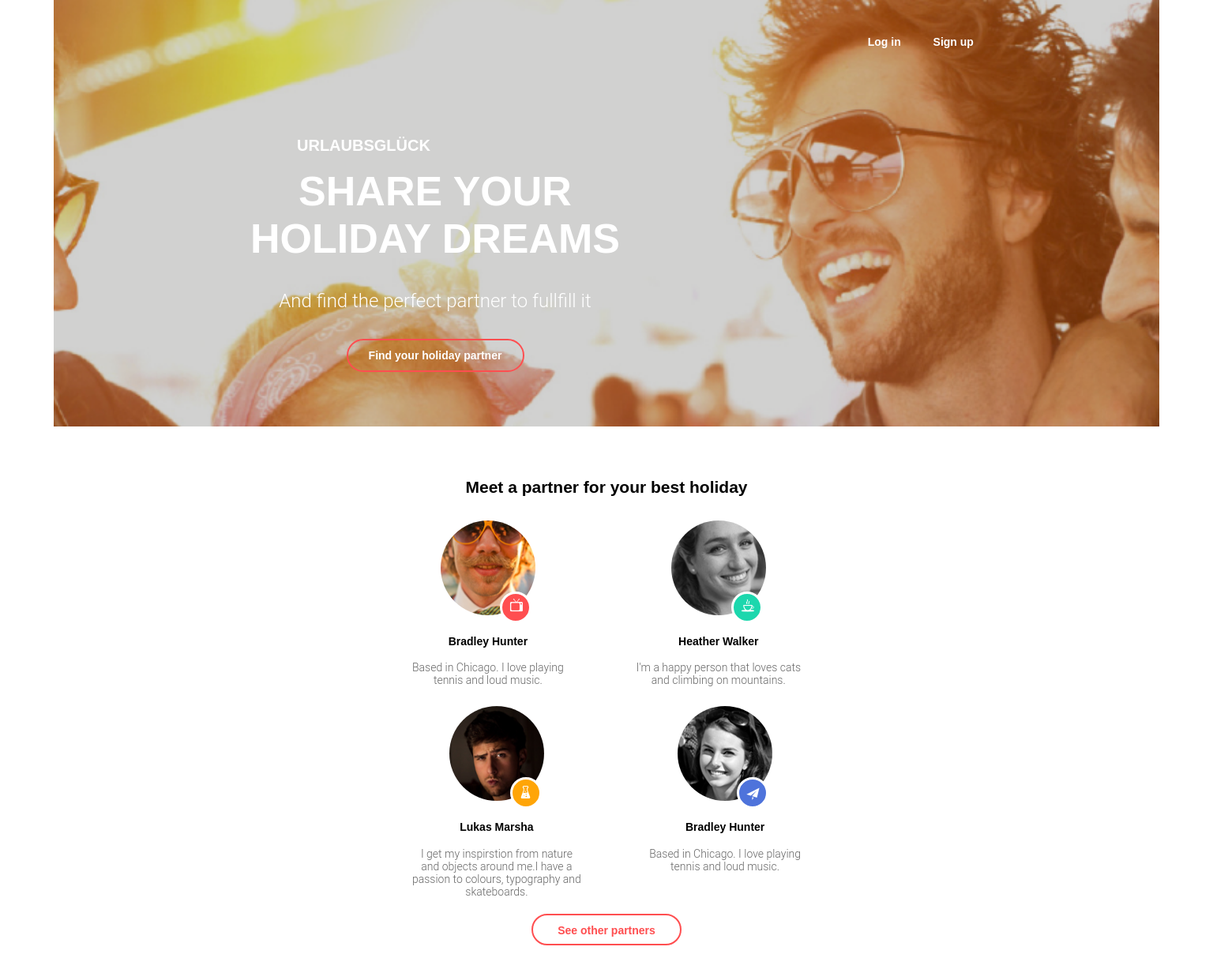
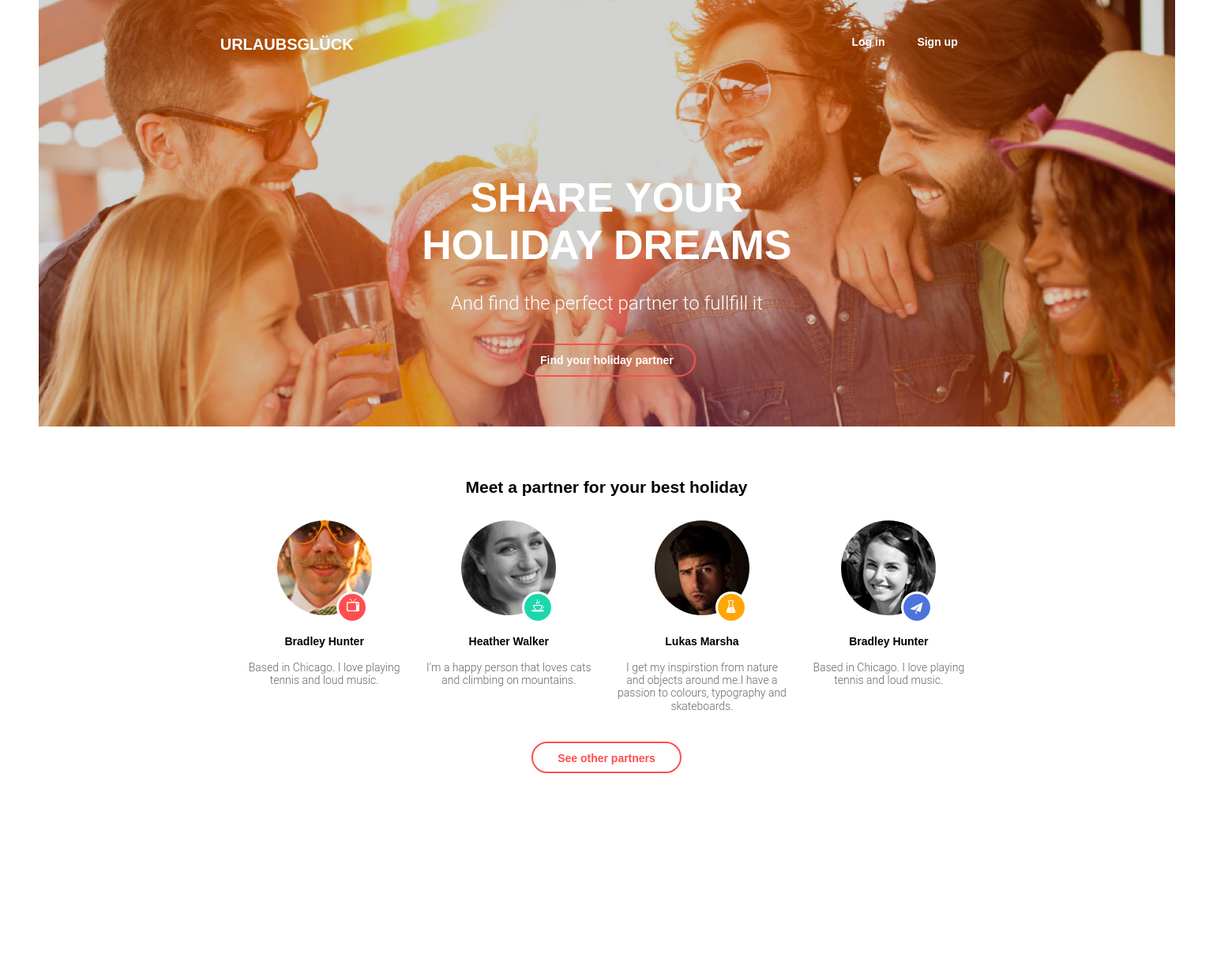
Before and after one commit to RusKozlovskyi/module_08, a plain HTML site: page index.html in a window 1536 px wide. Shown: the whole page at 79% size. After the commit the page ends 1049 px from the top, so only its background shows below. Drawn offline with Linux system fonts and the light colour scheme.

Commit message:
desktop fix

```diff
--- a/css/styles.css
+++ b/css/styles.css
@@ -137,7 +137,7 @@
   }
 
   .btn_find:hover {
-    background: rgb(255, 78, 80);
+    background: rgba(255, 78, 80, 1);
     border-radius: 50px;
     transition-duration: 0.15s;
     transition-timing-function: linear;
@@ -324,7 +324,7 @@
 @media only screen and (min-width: 767px) {
 .container {
   width: 100%;
-  max-width: 1400px;
+  max-width: 1439px;
 }
 
 .header_img {
@@ -339,9 +339,10 @@
 
 .main_title {
     position: absolute;
-    top: 32%;
-    left: 22%;
+    top: 45px;
+    left: 7%;
     margin-bottom: 35px;
+    margin: 0 auto;
 }
 
 .title {
@@ -420,7 +421,105 @@
   height: 40px;
   border-radius: 50px;
   margin-bottom: 35px;
+  margin-top: 10px;
   padding: 10px 10px;
 }
 
 }
+
+@media only screen and (min-width: 1440px) {
+  .container {
+    width: 100%;
+    /* max-width: 1439px; */
+  }
+
+  .header_img {
+    background-image: url(../img/main_Desktop.png);
+  }
+
+  .header_btn {
+    left: 70%;
+    margin: 0 auto;
+    margin-top: 35px;
+    width: 175px;
+  }
+
+  .btn_log {
+    display: block;
+    padding: 7px 15px;
+    width: 88px;
+  }
+
+  .btn_sign {
+    display: block;
+    padding: 7px 15px;
+    width: 88px;
+  }
+
+  .main_title {
+      position: absolute;
+      top: 45px;
+      left: 16%;
+      margin-bottom: 35px;
+  }
+
+  .title {
+    display: flex;
+    justify-content: center;
+    align-items: center;
+    flex-direction: column;
+    position: absolute;
+    bottom: 16%;
+    left: 33%;
+    height: 260px;
+    width: 490px;
+    margin: 0 auto;
+  }
+
+  .sub_title {
+    font-family: "Montserrat", sans-serif;
+    font-weight: 700;
+    font-size: 52px;
+    margin-bottom: 30px;
+  }
+
+  .text {
+    font-family: "Roboto", sans-serif;
+    font-weight: 300;
+    font-size: 24px;
+    height: 25px;
+    width: 404px;
+  }
+
+  .btn_find {
+    position: absolute;
+    width: 225px;
+    height: 42px;
+    padding: 10px 10px;
+  }
+
+  .list_title {
+    width: 410px;
+    margin: 0 auto;
+    margin-top: 65px;
+    margin-bottom: 30px;
+  }
+
+  .partner_list {
+    list-style-type: none;
+    display: flex;
+    justify-content: space-around;
+    width: 940px;
+    height: 250px;
+   margin-bottom: 30px;
+  }
+
+  .btn_other {
+    width: 190px;
+    height: 40px;
+    border-radius: 50px;
+    padding: 10px 25px;
+    margin-bottom: 70px;
+  }
+
+}
```
Also changed, not shown: img/main_Desktop.png (added).
